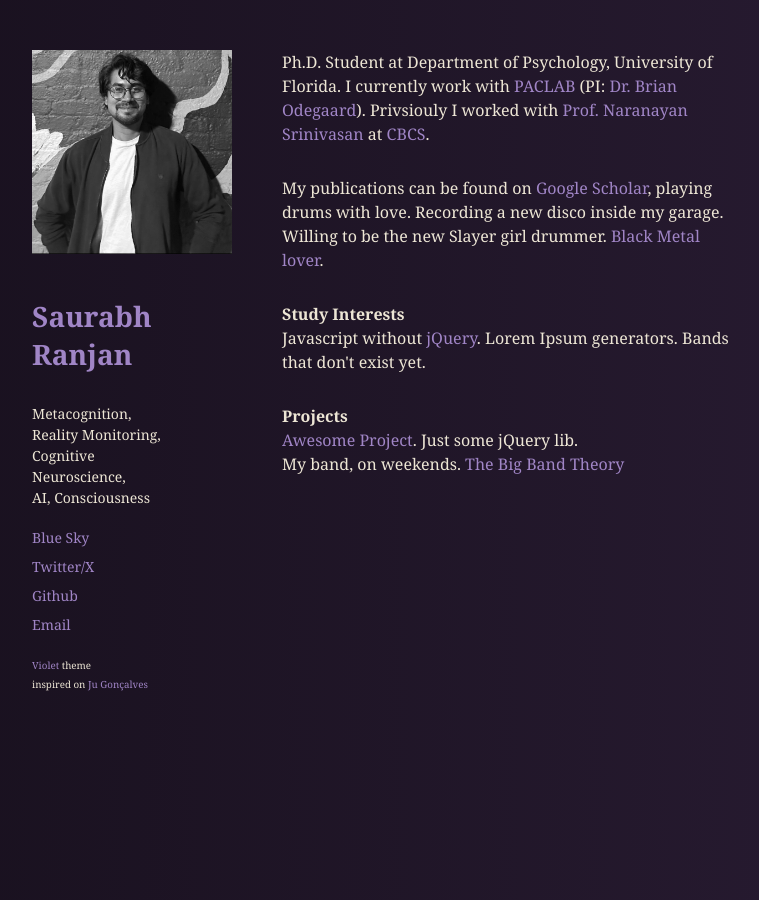
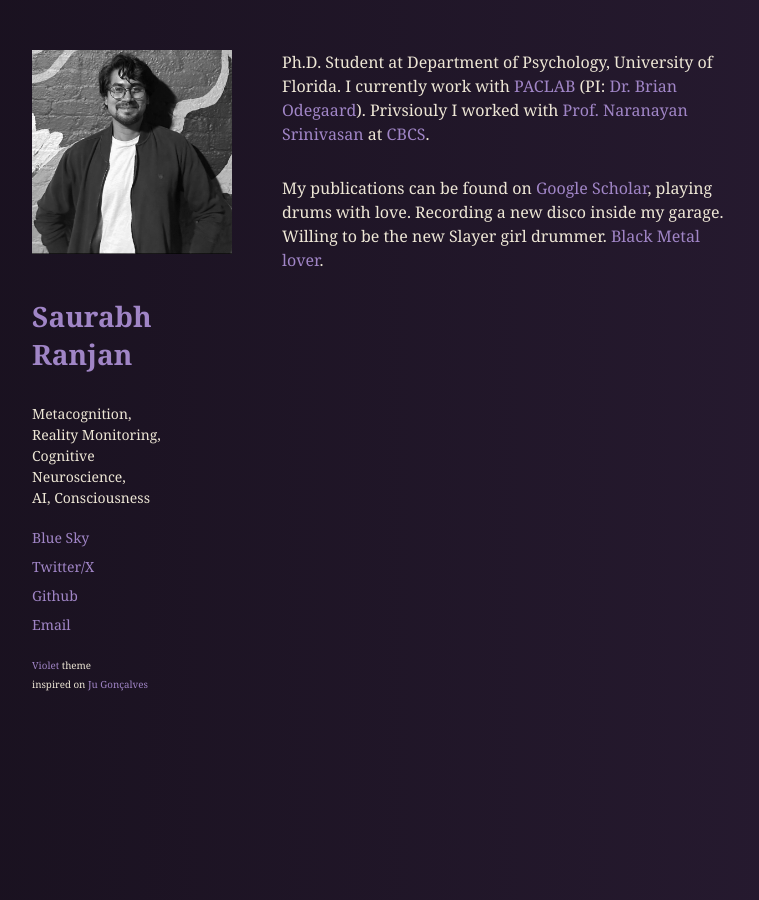
Before and after one commit to saurabhr/saurabhr.github.io, a Jekyll site: the page built from index.html, in a window 1280 px wide. Shown: the whole page, without its empty margins (68-827 px from the left). Built offline with Jekyll 4.4.1, drawn with Linux system fonts in a browser that asks for light colours; part of the change alters nothing that is shown.

```diff
--- a/_config.yml
+++ b/_config.yml
@@ -14,7 +14,7 @@ url: https://saurabhr.github.io
 blue sky: saurabhr.bsky.social
 twitter/X: SaurabhBlueBird
 github: saurabhr
-email: ranjan.saurabh@outlook.com
+email: saurabh.ranjan@ufl.edu
 
 gems:
   - jekyll-seo-tag
--- a/index.html
+++ b/index.html
@@ -40,7 +40,7 @@ title: Home
   <p>
     My publications can be found on <a href="https://scholar.google.com/citations?user=bzE80XYAAAAJ&hl=en" target=_blank>Google Scholar</a>, playing drums with love. Recording a new disco inside my garage. Willing to be the new Slayer girl drummer. <a href="https://google.com/search?q=black+metal">Black Metal lover</a>.
   </p>
-
+<!--
   <p>
     <strong>Study Interests</strong></br>
     Javascript without <a href="http://vanilla-js.com/">jQuery</a>. Lorem Ipsum generators. Bands that don't exist yet.
@@ -52,3 +52,4 @@ title: Home
     <br>My band, on weekends. <a href="https://google.com/search?q=my+band">The Big Band Theory</a>
   </p>
 </section>
+-->
```
